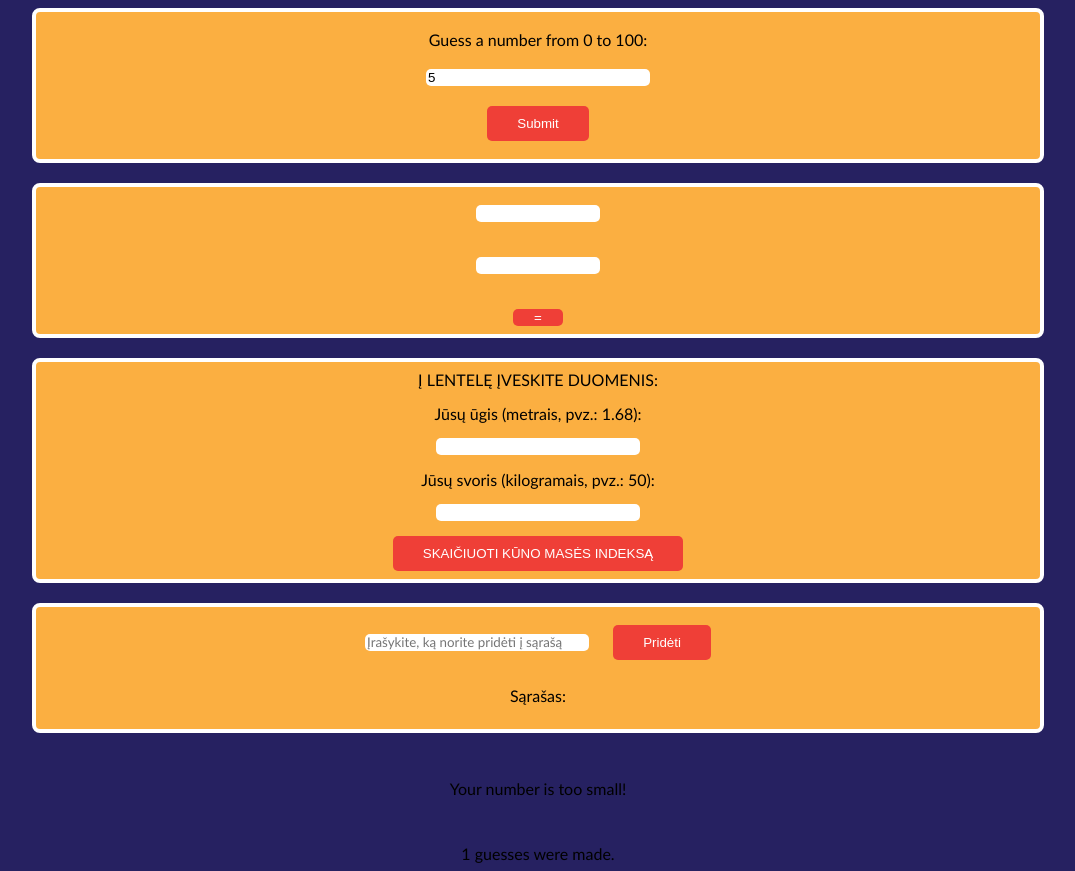
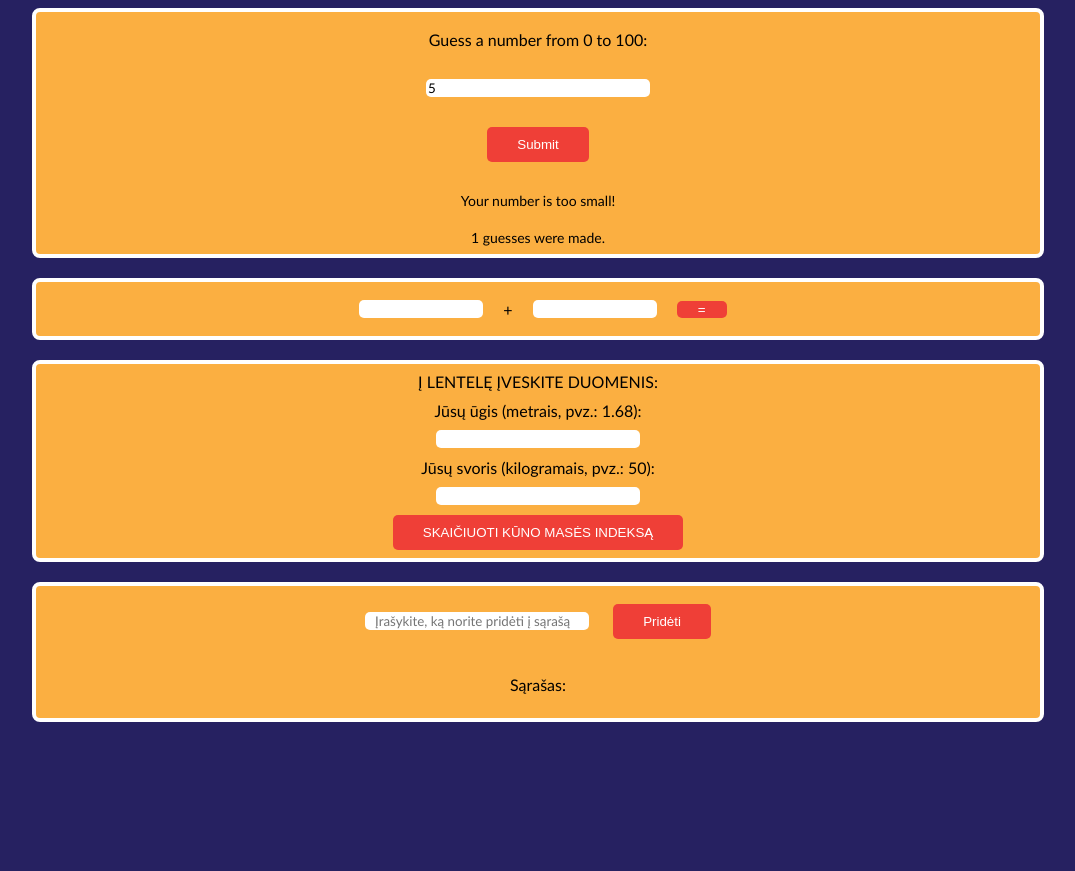
Before and after one commit to agnekauk/11-game-js, a website: page index.html in a window 1280 px wide. Both pictures are taken after typing "5" into the empty fields and a click on the button "Submit". Shown: the whole page, without its empty margins (102-1177 px from the left). After the commit the page ends 800 px from the top, so only its background shows below. Drawn offline with Linux system fonts and the light colour scheme.

Commit message:
Javascript and CSS updates

```diff
--- a/index.html
+++ b/index.html
@@ -22,12 +22,13 @@
     <div class="block">
         <form name="calculator" class="second-form">
             <input class="for-sum" type="number" name="number1">
+            <span>+</span>
             <input class="for-sum" type="number" name="number2">
             <button class="equal-btn" type="submit">=</button>
         </form>
     </div>
     <div class="block">
-        <form name="kmi-skaiciuokle" class="second-form">
+        <form name="kmi-skaiciuokle">
             <div>Į LENTELĘ ĮVESKITE DUOMENIS:</div>
             <div class="explanation">Jūsų ūgis (metrais, pvz.: 1.68):</div>
             <input class="for-kmi" type="number" name="height" step="0.01" min=1.00 max=2.30>
--- a/main.css
+++ b/main.css
@@ -30,6 +30,7 @@ form {
     background-color: #fbaf41;
     border-radius: 8px;
     padding: 8px;
+    gap: 10px;
 }
 
 .margin {
@@ -56,8 +57,10 @@ input {
 }
 
 .second-form {
-    flex-direction: column;
-    gap: 15px;
+    flex-direction: row;
+    gap: 10px;
+    align-items: center;
+    justify-content: center;
 }
 
 .equal-btn {
@@ -66,11 +69,16 @@ input {
     border: none;
     border-radius: 5px;
     width: 50px;
-    margin-top: 10px;
 }
 
 p {
     padding: 10px;
+    margin: 0px;
+    font-size: 14px;
+}
+p2 {
+    font-size: 14px;
+    margin: 0px;
 }
 
 .for-kmi {
@@ -83,13 +91,15 @@ p {
 input {
     border-radius: 5px;
     border: none;
+    font-family: 'Gill Sans', 'Gill Sans MT', Calibri, 'Trebuchet MS', sans-serif;
 }
 .input-list {
     flex-direction: row;
     text-align: center;
 }
-.input-list > input::placeholder {
+input::placeholder {
     font-family: 'Gill Sans', 'Gill Sans MT', Calibri, 'Trebuchet MS', sans-serif;
+    padding-left: 8px;
 }
 .input-list > input:focus {
     border: none;
@@ -112,4 +122,7 @@ li {
         align-items: center;
         justify-content: center;
     }
+    .second-form {
+        flex-direction: column;
+    }
 }
--- a/main.js
+++ b/main.js
@@ -9,7 +9,6 @@ console.log(luckyNumber);
 let count = 0;
 let answer = document.createElement("p");
 let counting = document.createElement("p2");
-let body = document.querySelector("body");
 let forma = document.forms["guessNumber"];
 
 function numcheck(lNum, gNum) {
@@ -32,8 +31,8 @@ forma.addEventListener("submit", function (e) {
     answer.textContent = numcheck(luckyNumber, guessing);
     count++;
     counting.textContent = count + " guesses were made.";
-    body.appendChild(answer);
-    body.appendChild(counting);
+    forma.appendChild(answer);
+    forma.appendChild(counting);
 })
 
 let calc = document.forms["calculator"];
```
